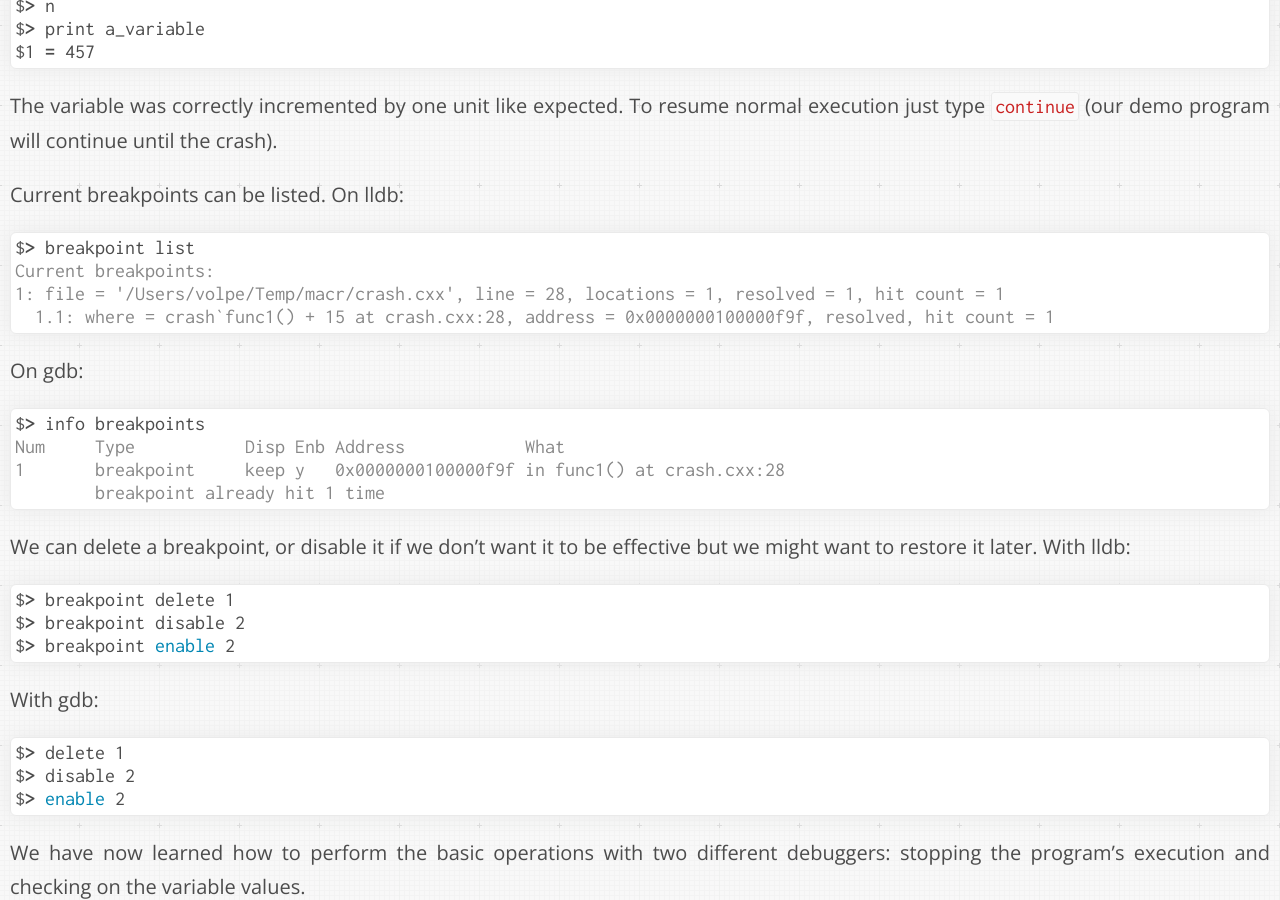
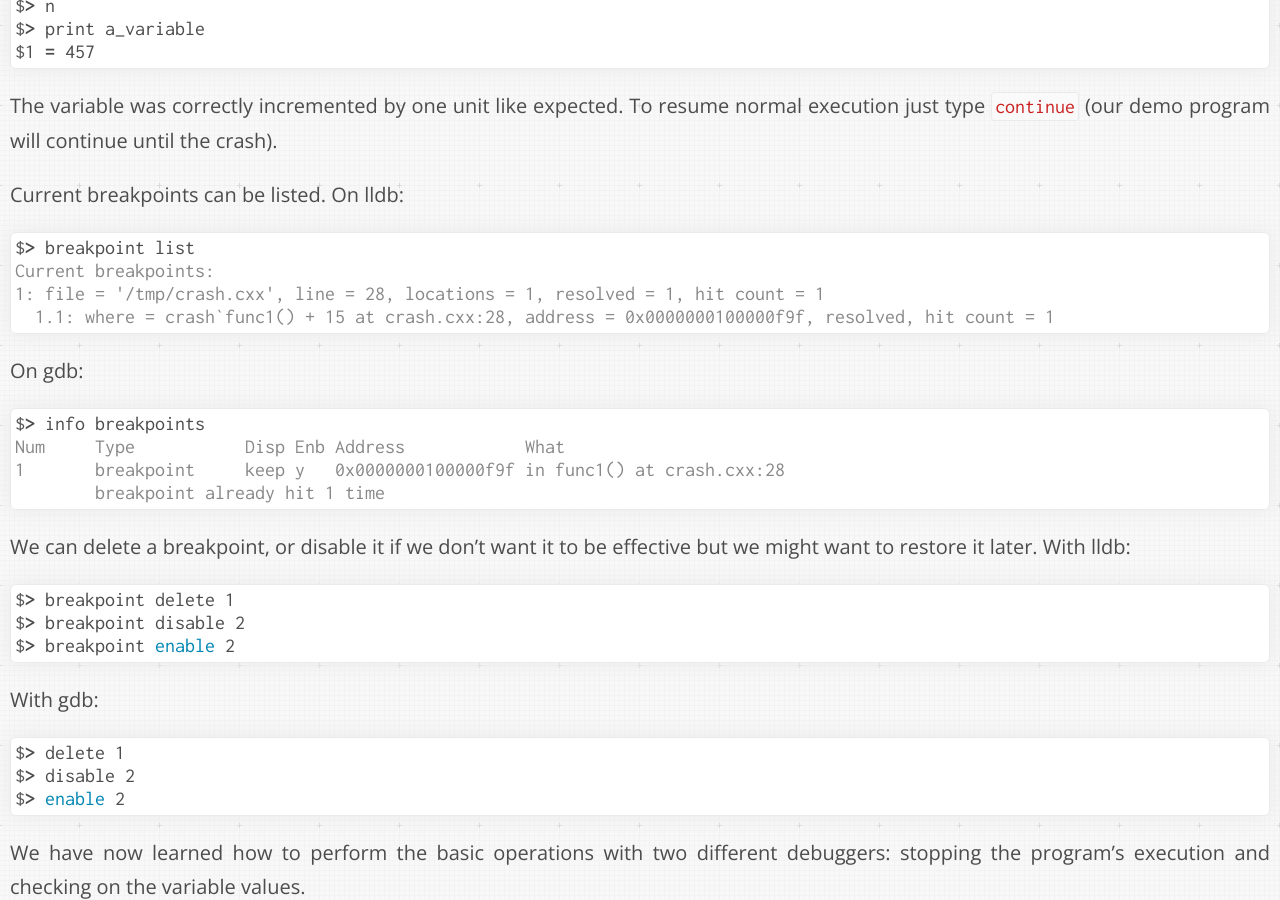
Before and after one commit to dberzano/dberzano.github.io, a Jekyll site: the page built from alice/debug/index.md, in a window 1280 px wide and 900 px high, scrolled down 22935 px. Built offline with Jekyll 4.4.1, drawn with Linux system fonts in a browser that asks for light colours; Markdown is read by kramdown in place of the engine named in the settings; some of the changed lines change nothing that is shown.

Commit message:
DebugTut: cleanup

````diff
--- a/alice/debug/index.md
+++ b/alice/debug/index.md
@@ -1110,7 +1110,7 @@ Current breakpoints can be listed. On lldb:
 ```console
 $> breakpoint list
 Current breakpoints:
-1: file = '/Users/volpe/Temp/macr/crash.cxx', line = 28, locations = 1, resolved = 1, hit count = 1
+1: file = '/tmp/crash.cxx', line = 28, locations = 1, resolved = 1, hit count = 1
   1.1: where = crash`func1() + 15 at crash.cxx:28, address = 0x0000000100000f9f, resolved, hit count = 1
 ```
 
@@ -1668,49 +1668,7 @@ where coloed blocks indentify graphically which are the functions
 where your program spends most of its time.
 
 <!--
-
-brew install homebrew/dupes/gdb
-
-* Prepare your code for debug
- * What are the "debug symbols"?
- * How to compile ROOT with debug symbols
- * How to compile AliRoot with debug symbols
- * How to compile your analysis with debug symbols
- * How to check if the code has debug symbols
-
-* Where does my code crash?
- * "printf/cout" technique: how to do it smartly
-  * The AliRoot way
-  * The generic way
- * Understand a backtrace and generate one manually
-  * The ROOT way
-  * gdb
-   * set a breakpoint
-   * print value of variable or expression
-   * print the backtrace
-
-* Valgrind
- * Obtain Valgrind: Linux and OS X
- * Memory tool and callgrind
- * Why Valgrind is so slow? (Hint: it is a "deterministic" tool.)
- * Run an analysis under Valgrind
-  * Analyze Valgrind output
-  * Take appropriate actions
- * When to use Valgrind (Hint: it is the "last resort".)
-
-* IgProf: the Ignominious Profiler
- * Obtain IgProf: Linux (not available under OS X)
- * Memory profiler and performance profiler
- * Why IgProf is so fast? (Hint: it is a "statistic" tool.)
- * Run an analysis under IgProf
-  * Analyze IgProf output
-  * Amend your code appropriately
-
-* ROOT's TObjectTable
- * What is it (Hint: counts every TObject instance)
- * Turn it on and off, check if it is on
- * Retrieve results (do it periodically to quickly check for leaks)
-
+* brew install homebrew/dupes/gdb
 * Problems loading libraries [skipped for now]
  * Find libraries needed by other libraries or executables (Linux and
    OS X: ldd, otool)
````
